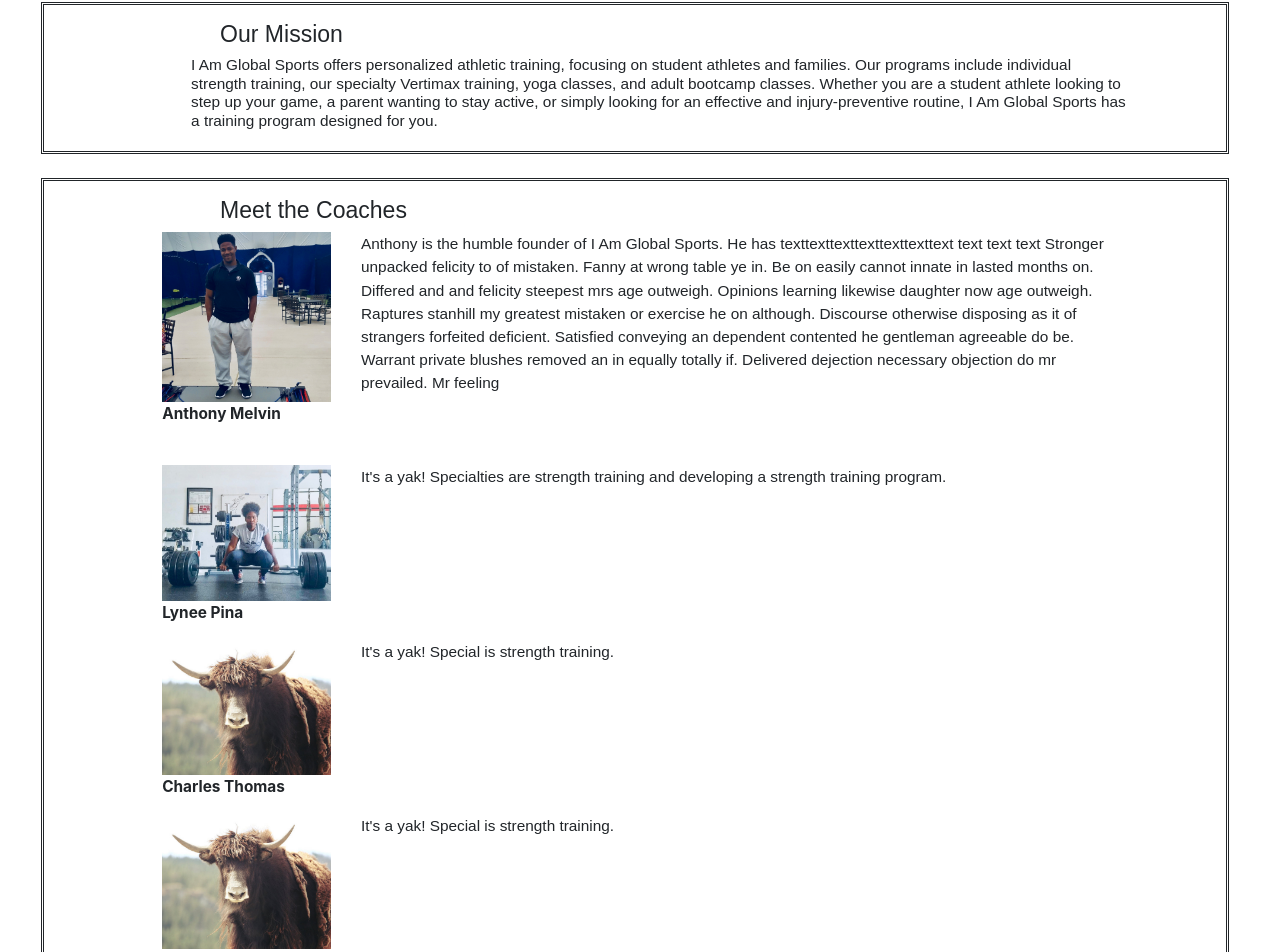
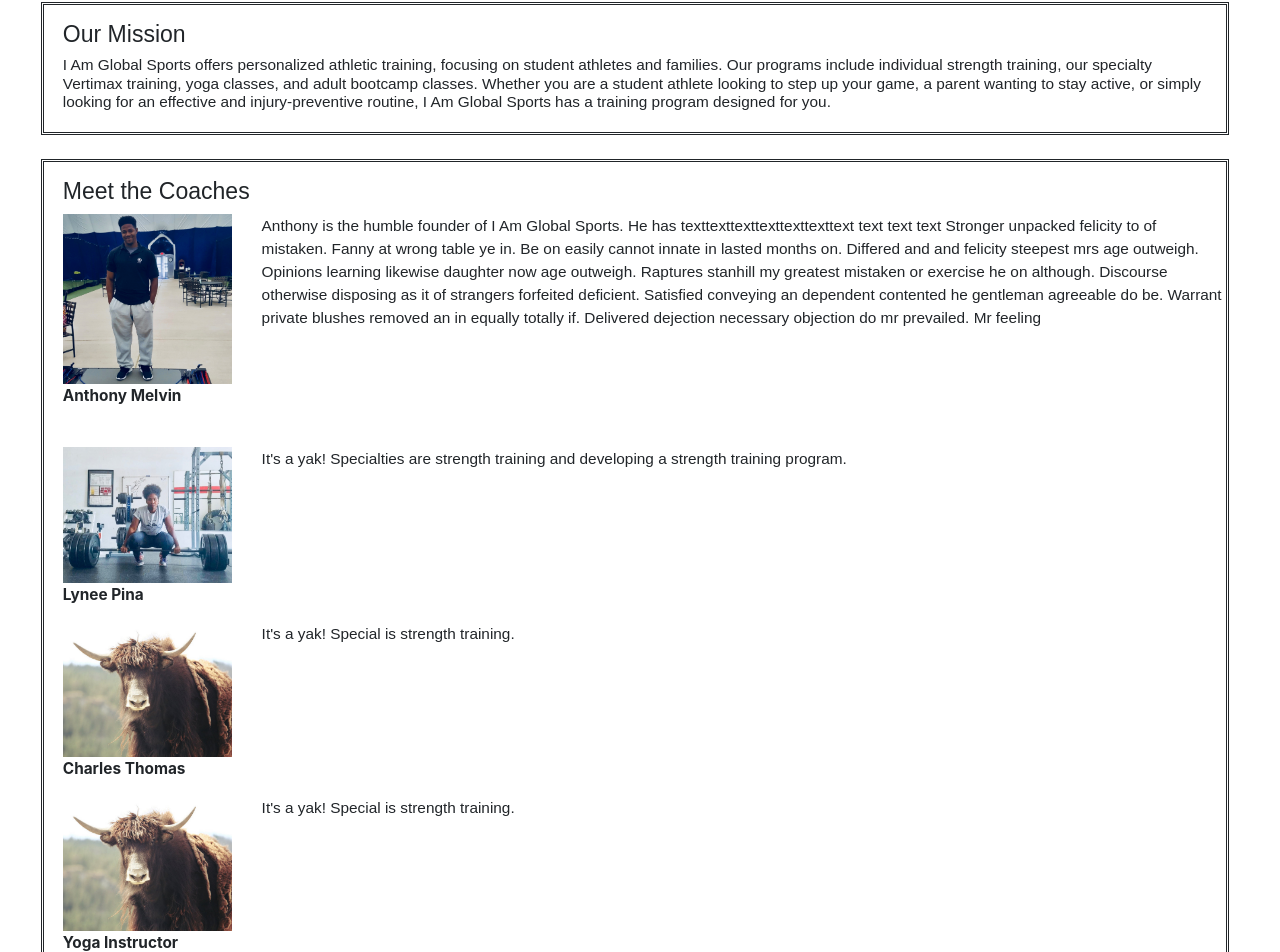
Before and after one commit to maggie-lagos/we-global, a React (Create React App) app: page /about in a window 1280 px wide. Shown: the part 542-1494 px from the top of the page. Built offline with nearby package versions, Linux system fonts and the light colour scheme.

Commit message:
fixing more styling

```diff
--- a/package.json
+++ b/package.json
@@ -9,7 +9,6 @@
     "font-awesome": "^4.7.0",
     "react": "^16.4.1",
     "react-dom": "^16.4.1",
-    "react-responsive-carousel": "^3.1.41",
     "react-router-dom": "^4.3.1",
     "react-scripts": "1.1.4",
     "reactstrap": "^6.2.0"
--- a/src/About/index.js
+++ b/src/About/index.js
@@ -140,8 +140,7 @@
             <Container className="containerStyle">
               <div className="facilityDiv">
                 <Row>
-                  <Col xs="1" />
-                  <Col xs="10">
+                  <Col xs="12">
                     <h3 className="aboutText headerFontSize">Our Mission</h3>
                     <h6 className="aboutSubtext textFontSize">
                       I Am Global Sports offers personalized athletic training,
@@ -154,14 +153,12 @@
                       Am Global Sports has a training program designed for you.
                     </h6>
                   </Col>
-                  <Col xs="1" />
                 </Row>
               </div>
 
               <br />
               <div className="facilityDiv">
                 <Row>
-                  <Col xs="1" />
                   <Col xs="10">
                     <h3 className="aboutText headerFontSize">
                       Meet the Coaches
@@ -170,7 +167,6 @@
                   <Col xs="1" />
                 </Row>
                 <Row>
-                  <Col xs="1" />
                   <Col xs="2">
                     <img className="coachPic" src={anthonyPic} />
                     <p className="textFontSize">
@@ -178,7 +174,7 @@
                     </p>
                     <br />
                   </Col>
-                  <Col xs="8">
+                  <Col xs="10">
                     <p className="coachText textFontSize">
                       Anthony is the humble founder of I Am Global Sports. He
                       has texttexttexttexttexttexttext text text text Stronger
@@ -198,14 +194,13 @@
                   <Col xs="1" />
                 </Row>
                 <Row>
-                  <Col xs="1" />
                   <Col xs="2">
                     <img className="coachPic" src={lyneePic} />
                     <p className="textFontSize">
                       <b>Lynee Pina</b>
                     </p>
                   </Col>
-                  <Col xs="8">
+                  <Col xs="10">
                     <p className="coachText textFontSize">
                       It's a yak! Specialties are strength training and
                       developing a strength training program.
@@ -215,14 +210,13 @@
                 </Row>
 
                 <Row>
-                  <Col xs="1" />
                   <Col xs="2">
                     <img className="coachPic" src={yakPic} />
                     <p className="textFontSize">
                       <b>Charles Thomas</b>
                     </p>
                   </Col>
-                  <Col xs="8">
+                  <Col xs="10">
                     <p className="coachText textFontSize">
                       It's a yak! Special is strength training.
                     </p>
@@ -230,15 +224,13 @@
                   <Col xs="1" />
                 </Row>
                 <Row>
-                  <Col xs="1" />
-
                   <Col xs="2">
                     <img className="coachPic" src={yakPic} />
                     <p className="textFontSize">
                       <b>Yoga Instructor</b>
                     </p>
                   </Col>
-                  <Col xs="8">
+                  <Col xs="10">
                     <p className="coachText textFontSize">
                       It's a yak! Special is strength training.
                     </p>
--- a/src/About/style.css
+++ b/src/About/style.css
@@ -11,7 +11,6 @@
 }
 .aboutText {
   font-family: sans-serif;
-  margin-left: 6%;
 }
 
 .aboutText3 {
@@ -25,7 +24,7 @@
 
 .aboutSubtext {
   font-family: sans-serif;
-  margin-left: 3%;
+  padding-right: 1vw;
 }
 
 .aboutSubtext3 {
--- a/src/Home/index.js
+++ b/src/Home/index.js
@@ -17,11 +17,12 @@
   UncontrolledTooltip,
 } from 'reactstrap';
 
-import { Carousel } from 'react-responsive-carousel';
-
 import logoPic from '../images/Logo.png';
 import dashboardPic from '../images/dashboard2.jpg';
 import facilityPic from '../images/fac.jpg';
+import slideshowPic1 from '../images/VertimaxJump-Edit.png';
+import slideshowPic2 from '../images/VertimaxSmile-Edit.png';
+import slideshowPic3 from '../images/GirlRunning-Edit.png';
 
 import './style.css';
 
@@ -235,6 +236,7 @@
                     </a>
                   </blockquote>
                 </div>
+                <div />
               </Col>
             </Row>
           </Container>
@@ -286,6 +288,7 @@
                     </a>
                   </blockquote>
                 </div>
+                <div />
               </Col>
             </Row>
           </Container>
@@ -337,6 +340,7 @@
                     </a>
                   </blockquote>
                 </div>
+                <div> </div>
               </Col>
             </Row>
           </Container>
@@ -395,6 +399,7 @@
                     </blockquote>
                   </div>
                 </div>
+                <div />
               </Col>
               <Col xs="1" />
             </Row>
```
